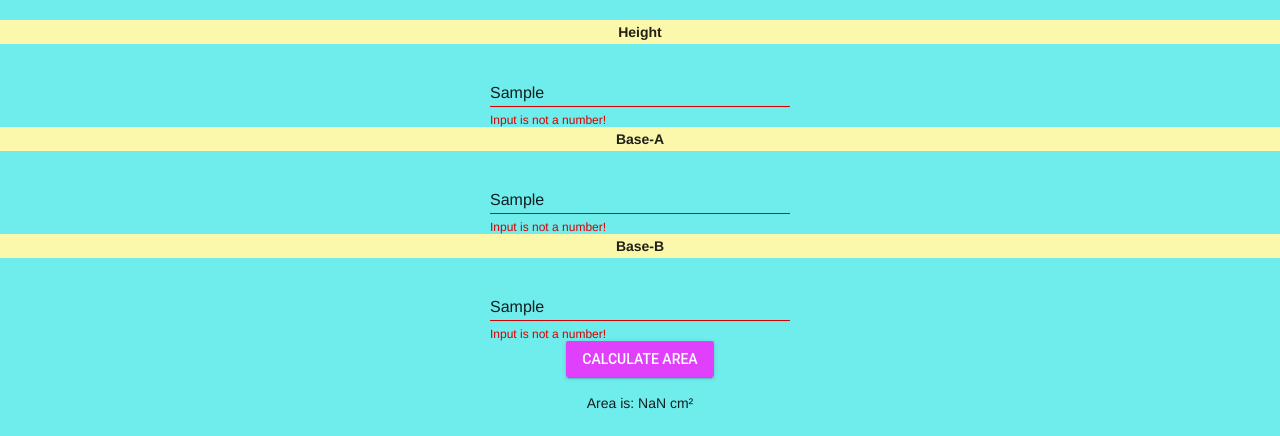
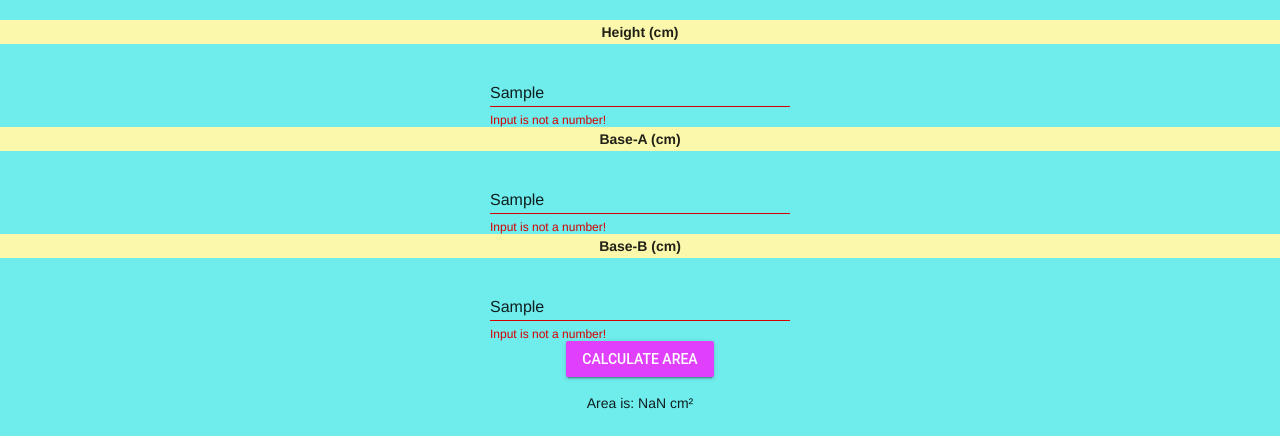
Before and after one commit to ICS2O-Programming-VanN/Unit3-01-HTML-AreaTrapezoid, a plain HTML site: page index.html in a window 1280 px wide. Both pictures are taken after typing "Sample", "Sample", "Sample" into the empty fields and a click on the button "CALCULATE AREA". Shown: the part 364-800 px from the top of the page. Drawn offline with nearby package versions, Linux system fonts and the light colour scheme.

Commit message:
Added more comments.

```diff
--- a/index.html
+++ b/index.html
@@ -30,13 +30,13 @@
           <span class="mdl-layout-title">Area of Trapezoid Program, with JS</span>
         </div>
       </header>
-			<!-- Displayed Formula -->
+			<!-- Displayed Formula (Image) -->
       <main class="mdl-layout__content">
         <img src="./images/trapezoidformula.png" class="trapezoidformula" alt="trapezoidformula">
         <h2>Please Enter the Height and both Bases below:</h2>
         <!-- Numeric Textfield -->
         <form action="#">
-          <p>Height</p>
+          <p>Height (cm)</p>
           <div class="mdl-textfield mdl-js-textfield">
             <input
               class="mdl-textfield__input"
@@ -44,14 +44,14 @@
               pattern="-?[0-9]*(\.[0-9]+)?"
               id="height"
             />
-            <label class="mdl-textfield__label" for="height">Height...</label>
+            <label class="mdl-textfield__label" for="height">Height (cm)</label>
             <!-- Invalid input error -->
             <span class="mdl-textfield__error">Input is not a number!</span>
           </div>
         </form>
         <!-- Numeric Textfield -->
         <form action="#">
-          <p>Base-A</p>
+          <p>Base-A (cm)</p>
           <div class="mdl-textfield mdl-js-textfield">
             <input
               class="mdl-textfield__input"
@@ -59,14 +59,14 @@
               pattern="-?[0-9]*(\.[0-9]+)?"
               id="base-a"
             />
-            <label class="mdl-textfield__label" for="base-a">Base...</label>
+            <label class="mdl-textfield__label" for="base-a">Base-A (cm)</label>
             <!-- Invalid input error -->
             <span class="mdl-textfield__error">Input is not a number!</span>
           </div>
         </form>
         <!-- Numeric Textfield -->
         <form action="#">
-          <p>Base-B</p>
+          <p>Base-B (cm)</p>
           <div class="mdl-textfield mdl-js-textfield">
             <input
               class="mdl-textfield__input"
@@ -74,7 +74,7 @@
               pattern="-?[0-9]*(\.[0-9]+)?"
               id="base-b"
             />
-            <label class="mdl-textfield__label" for="base-b">Base...</label>
+            <label class="mdl-textfield__label" for="base-b">Base-B (cm)</label>
             <!-- Invalid input error -->
             <span class="mdl-textfield__error">Input is not a number!</span>
           </div>
@@ -88,6 +88,7 @@
         </button>
         <br />
         <p>
+          <!-- Output from script.js file -->
           <div id="answers">
             <div id="area"></div>
           </div>
--- a/js/script.js
+++ b/js/script.js
@@ -5,14 +5,15 @@
  * This function calculates the area of a trapezoid.
  */
 function calculate () {
-  // input makes value a float
-  let height = parseFloat(document.getElementById('height').value)
-  let baseA = parseFloat(document.getElementById('base-a').value)
-  let baseB = parseFloat(document.getElementById('base-b').value)
+  // Variables
+  // Value is made into Float
+  let height = parseFloat(document.getElementById('height').value) // Stores value from user
+  let baseA = parseFloat(document.getElementById('base-a').value) // Stores value from user
+  let baseB = parseFloat(document.getElementById('base-b').value) // Stores value from user
 
-  // process (formula for area)
+  // Process (calculates area)
   let area = (baseA + baseB) / 2 * height
 
-  // output
+  // Outputs Area
   document.getElementById('area').innerHTML = 'Area is: ' + area.toFixed(2) + ' cm²'
 }
```
